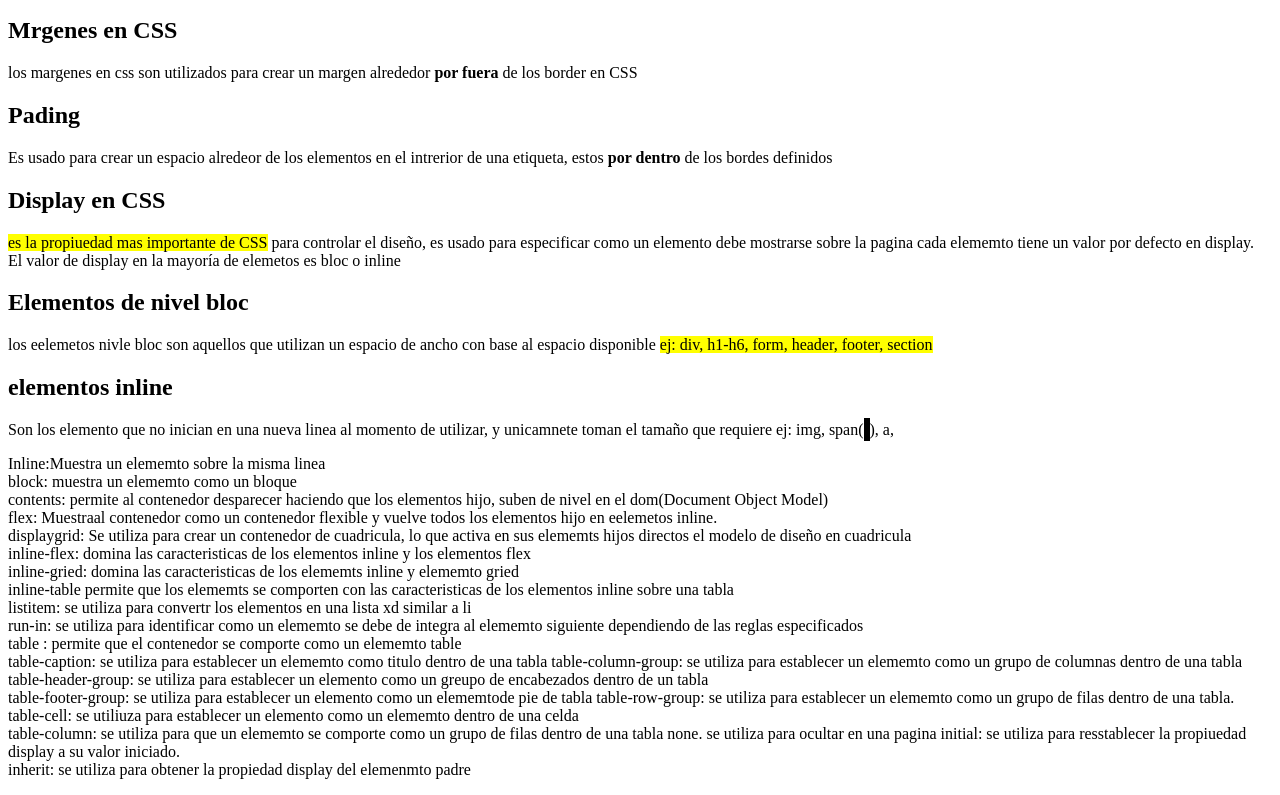
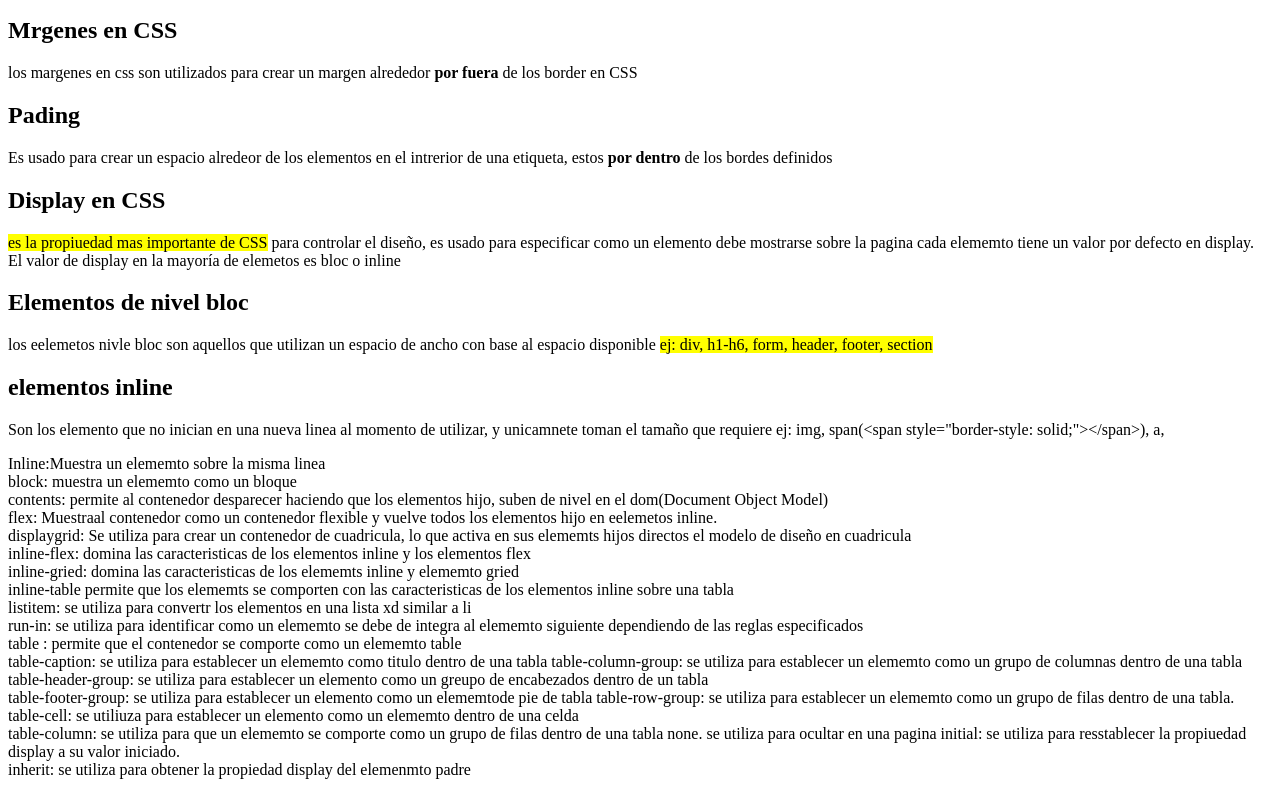
Before and after one commit to rodruirt/RodrigoResendizNoguez, a plain HTML site: page index.html in a window 1280 px wide. Shown: the part 3191-3986 px from the top of the page. Drawn offline with Linux system fonts and the light colour scheme.

Commit message:
Update index.html

```diff
--- a/index.html
+++ b/index.html
@@ -195,7 +195,7 @@
     <p>los eelemetos nivle bloc son aquellos que utilizan un espacio de ancho con base al espacio disponible <mark>ej: div, h1-h6, form, header, footer, section</mark>
     </p>
     <h2>elementos inline</h2>
-    <p>Son los elemento que no inician en una nueva linea al momento de utilizar, y unicamnete toman el tamaño que requiere ej: img, span(<span style="border-style: solid;"></span>), a,
+    <p>Son los elemento que no inician en una nueva linea al momento de utilizar, y unicamnete toman el tamaño que requiere ej: img, span(&lt;span style="border-style: solid;"&gt;&lt;/span&gt;), a,
     </p>
 
     <p> Inline:Muestra un elememto sobre la misma linea <br>
```
